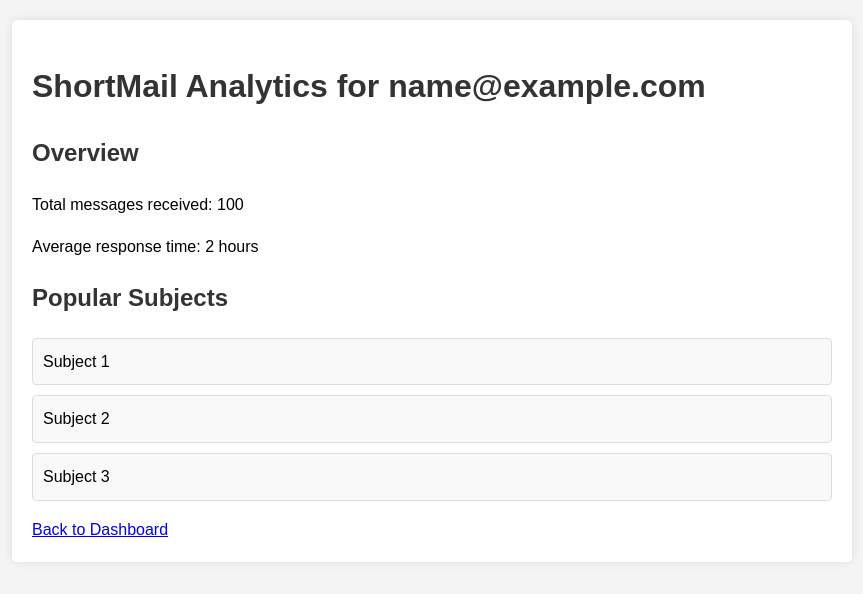
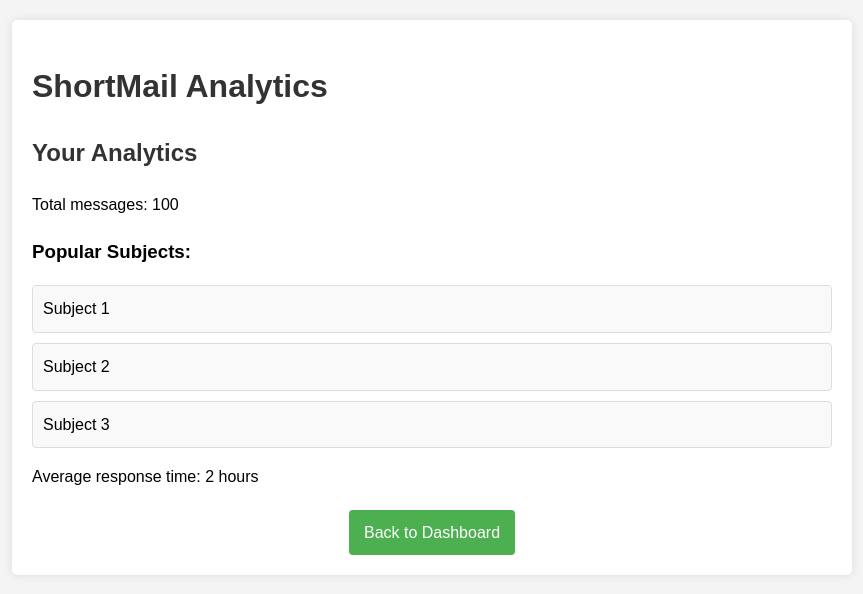
Before and after one commit to nll-ai/shortmail, a FastAPI app: page /analytics in a window 1280 px wide. Shown: the top 594 px of the page, without its empty margins (208-1071 px from the left). Run offline with FastAPI, Linux system fonts and the light colour scheme; the visitor is signed in with stand-in values (Sample User, id 1); tables that the repository leaves empty hold one stand-in row (values such as "Sample post").

Commit message:
feat(analytics)🔒: Enhance analytics access control and UI for different user tiers
- Redirect non-authenticated users to home page instead of HTTP exception.
- Provide real analytics data for paid users.
- Update UI to show upgrade message for non-paid users.
- Add styling for new analytics and upgrade UI components.

```diff
--- a/app/main.py
+++ b/app/main.py
@@ -328,16 +328,17 @@ async def user_faq(request: Request, user_email: str, db: Session = Depends(get_
 
 @app.get("/analytics", response_class=HTMLResponse)
 async def analytics(request: Request, current_user: User = Depends(get_current_user)):
-    if not current_user or not current_user.is_paid:
-        raise HTTPException(status_code=403, detail="Paid tier feature")
+    if not current_user:
+        return RedirectResponse(url="/")
 
-    # Here you would typically fetch analytics data
-    # For now, we'll just pass some dummy data
-    analytics_data = {
-        "total_messages": 100,
-        "popular_subjects": ["Subject 1", "Subject 2", "Subject 3"],
-        "avg_response_time": "2 hours"
-    }
+    analytics_data = {}
+    if current_user.is_paid:
+        # Fetch real analytics data for paid users
+        analytics_data = {
+            "total_messages": 100,
+            "popular_subjects": ["Subject 1", "Subject 2", "Subject 3"],
+            "avg_response_time": "2 hours"
+        }
 
     return templates.TemplateResponse("analytics.html", {
         "request": request,
--- a/app/static/styles.css
+++ b/app/static/styles.css
@@ -222,3 +222,39 @@ li {
 .copy-button i {
     transition: all 0.3s ease;
 }
+
+.analytics-link {
+    margin-bottom: 20px;
+}
+
+.button-link {
+    display: inline-block;
+    background-color: #4CAF50;
+    color: white;
+    padding: 10px 15px;
+    text-decoration: none;
+    border-radius: 4px;
+}
+
+.button-link:hover {
+    background-color: #45a049;
+}
+
+.upgrade-message {
+    background-color: #f8f9fa;
+    border: 1px solid #e9ecef;
+    border-radius: 4px;
+    padding: 20px;
+    margin-bottom: 20px;
+    text-align: center;
+}
+
+.upgrade-message h2 {
+    color: #4CAF50;
+    margin-bottom: 10px;
+}
+
+.back-link {
+    margin-top: 20px;
+    text-align: center;
+}
--- a/app/templates/analytics.html
+++ b/app/templates/analytics.html
@@ -8,20 +8,31 @@
 </head>
 <body>
     <div class="container">
-        <h1>ShortMail Analytics for {{ user.email }}</h1>
+        <h1>ShortMail Analytics</h1>
 
-        <h2>Overview</h2>
-        <p>Total messages received: {{ analytics.total_messages }}</p>
-        <p>Average response time: {{ analytics.avg_response_time }}</p>
+        {% if user.is_paid %}
+            <div class="analytics-data">
+                <h2>Your Analytics</h2>
+                <p>Total messages: {{ analytics.total_messages }}</p>
+                <h3>Popular Subjects:</h3>
+                <ul>
+                    {% for subject in analytics.popular_subjects %}
+                        <li>{{ subject }}</li>
+                    {% endfor %}
+                </ul>
+                <p>Average response time: {{ analytics.avg_response_time }}</p>
+            </div>
+        {% else %}
+            <div class="upgrade-message">
+                <h2>Upgrade to Access Analytics</h2>
+                <p>Analytics are available only for paid tier users. Upgrade your account to unlock this feature and gain valuable insights into your ShortMail usage.</p>
+                <a href="/upgrade" class="button-link">Upgrade Now</a>
+            </div>
+        {% endif %}
 
-        <h2>Popular Subjects</h2>
-        <ul>
-            {% for subject in analytics.popular_subjects %}
-                <li>{{ subject }}</li>
-            {% endfor %}
-        </ul>
-
-        <a href="/dashboard">Back to Dashboard</a>
+        <div class="back-link">
+            <a href="/dashboard" class="button-link">Back to Dashboard</a>
+        </div>
     </div>
 </body>
 </html>
--- a/app/templates/dashboard.html
+++ b/app/templates/dashboard.html
@@ -10,6 +10,10 @@
 <body>
     <div class="container">
         <h1>Welcome to your ShortMail Dashboard, {{ user.email }}</h1>
+
+        <div class="analytics-link">
+            <a href="/analytics" class="button-link">View Analytics</a>
+        </div>
 
         <h2>Configure Your ShortMail Landing Page</h2>
         {% if can_add_subject %}
```
